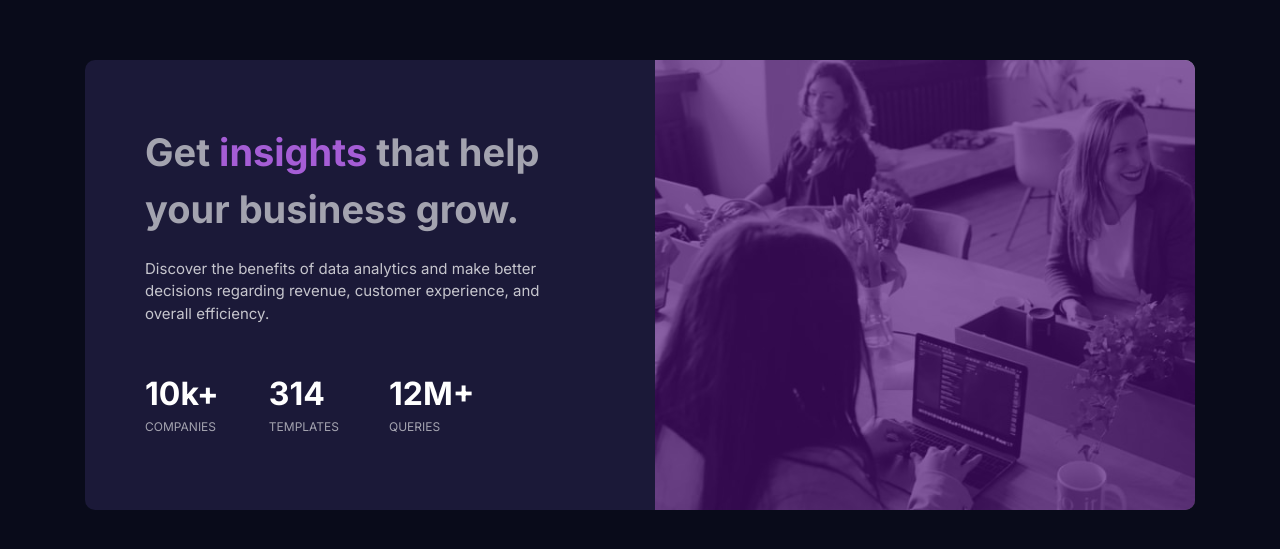
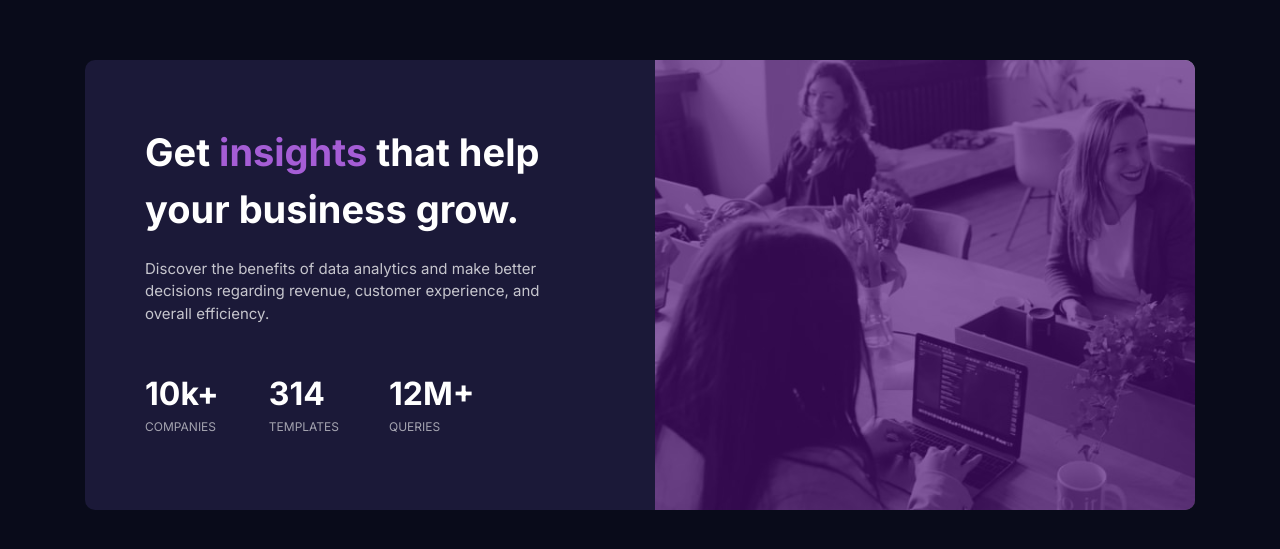
Before and after one commit to RobbSoares/frontend-mentor-stats-preview, a plain HTML site: page index.html in a window 1280 px wide. Shown: the part 115-664 px from the top of the page. Drawn offline with Linux system fonts and the light colour scheme.

```diff
--- a/dist/assets/css/styles.css
+++ b/dist/assets/css/styles.css
@@ -56,7 +56,6 @@
   margin-bottom: 1.25rem;
   font-weight: 700;
   font-size: 25px;
-  color: rgba(255, 255, 255, 0.6);
 }
 
 @media (min-width: 992px) {
```
